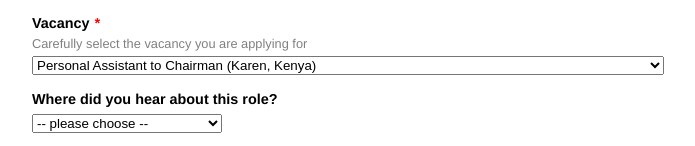
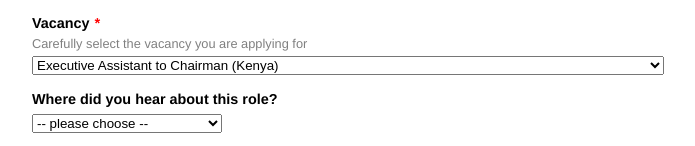
Before and after one commit to tbnetwork/apply, a website: page index.html in a window 1280 px wide. Shown: the part 313-459 px from the top of the page, without its empty margins (292-987 px from the left). Drawn offline with Linux system fonts and the light colour scheme.

Commit message:
Tweaks job name

```diff
--- a/index.html
+++ b/index.html
@@ -33,7 +33,7 @@
   <span class="hint">Carefully select the vacancy you are applying for</span>
   <select class="app required" id="field_45858046" name="fields[vacancy]" style="width:100%;" data-parsley-validate>
     <!-- <option value="" selected>-- select vacancy --</option> -->
-    <option value="665736432" selected>Personal Assistant to Chairman (Karen, Kenya)</option>
+    <option value="665736432" selected>Executive Assistant to Chairman (Kenya)</option>
     <!-- <option value="492321199">Kenya director</option> -->
     <!-- <option value="492342635">Consultant - Programme Development</option> -->
     <!-- <option value="373127102" selected>Executive Assistant/PA to dynamic successful British Entrepreneur (2016)</option> -->
```
